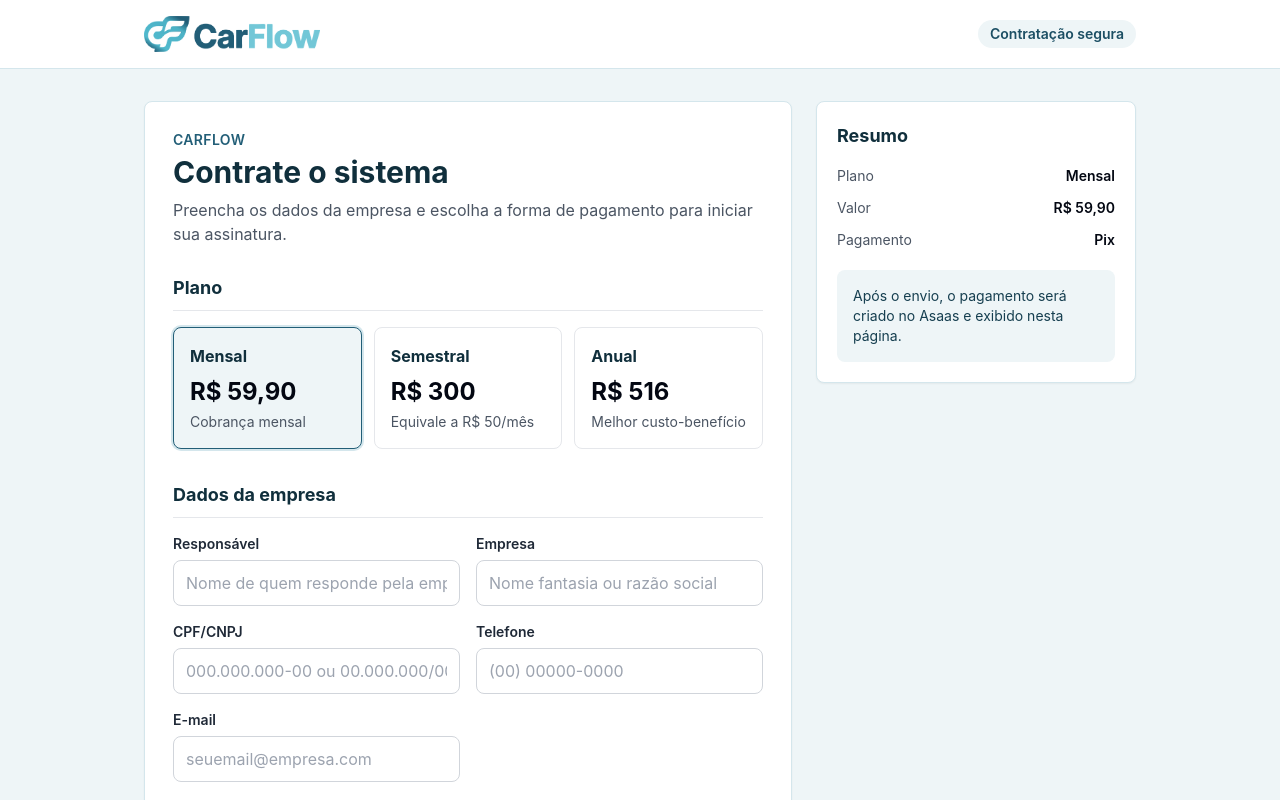
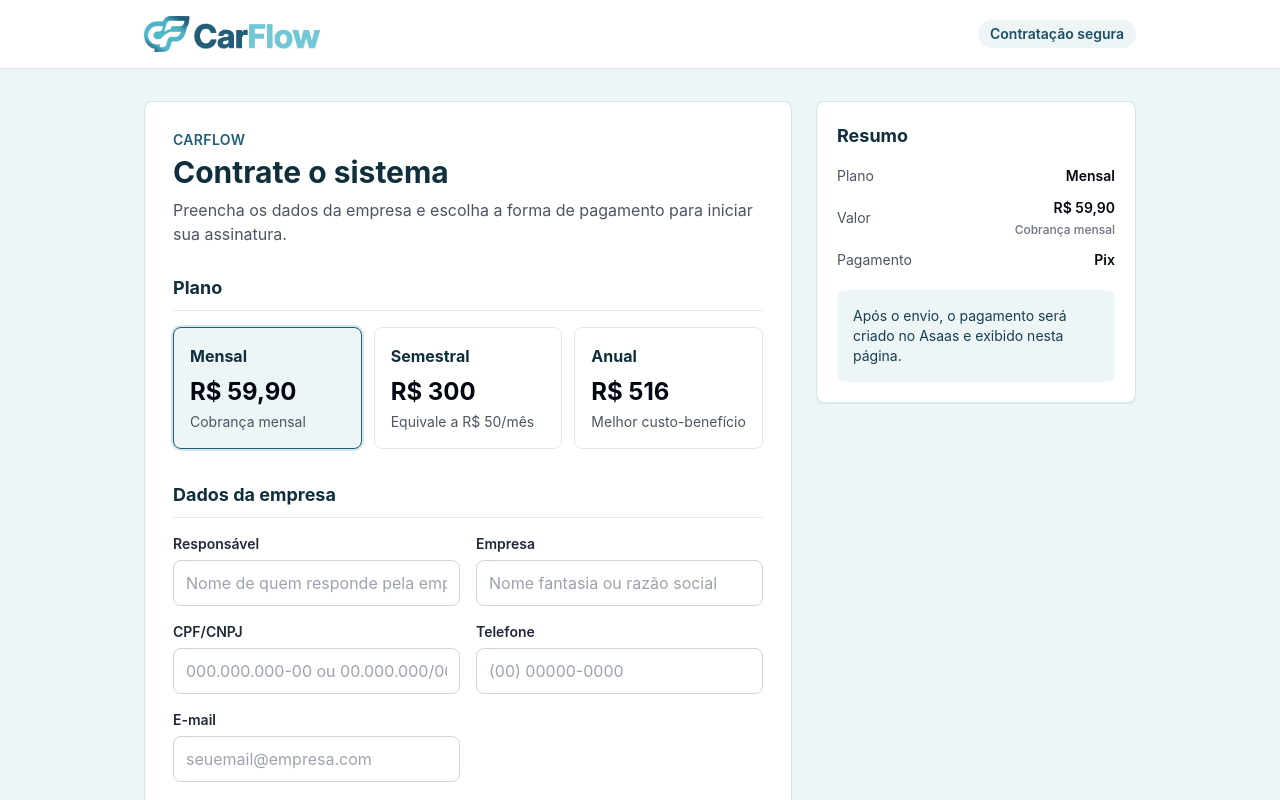
Before and after one commit to esperto-sistemas/carflow_contrate, a React (Vite) app: page / in a window 1280 px wide. Shown: the top 800 px of the page. Built offline with nearby package versions, Linux system fonts and the light colour scheme; the HTML template or start-up script is replaced by a standard one.

Commit message:
Refactor plan selection logic and enhance form initialization; add smooth scrolling for error fields

```diff
--- a/src/App.jsx
+++ b/src/App.jsx
@@ -1,4 +1,4 @@
-import React, { useEffect, useMemo, useState } from "react";
+import React, { useEffect, useMemo, useRef, useState } from "react";
 
 const API_URL = "https://0fbd-2804-330-3054-e900-c810-a1a2-f4f2-d794.ngrok-free.app";
 const HEADERS = {
@@ -17,6 +17,15 @@ const paymentMethods = [
   { value: "BOLETO", label: "Boleto" },
   { value: "CREDIT_CARD", label: "Cartão" },
 ];
+
+const PROMO_PLAN = "MENSAL-PROMOCAO";
+
+function getInitialPlan() {
+  if (typeof window === "undefined") return "MENSAL";
+
+  const planFromQuery = new URLSearchParams(window.location.search).get("plano")?.toUpperCase();
+  return plans.some((plan) => plan.value === planFromQuery) || planFromQuery === PROMO_PLAN ? planFromQuery : "MENSAL";
+}
 
 const onlyNumbers = (value) => value.replace(/\D/g, "");
 
@@ -115,7 +124,7 @@ function Spinner({ className = "" }) {
 }
 
 export default function App() {
-  const [form, setForm] = useState(emptyForm);
+  const [form, setForm] = useState(() => ({ ...emptyForm, plano: getInitialPlan() }));
   const [errors, setErrors] = useState({});
   const [cities, setCities] = useState([]);
   const [cityLoading, setCityLoading] = useState(false);
@@ -125,10 +134,15 @@ export default function App() {
   const [paymentStatus, setPaymentStatus] = useState(null);
   const [copied, setCopied] = useState(false);
   const isCityLocked = cityLoading || cepLoading;
+  const fieldRefs = useRef({});
+  const isPromoPlan = form.plano === PROMO_PLAN;
 
   const selectedPlan = useMemo(
-    () => plans.find((plan) => plan.value === form.plano) || plans[0],
-    [form.plano],
+    () =>
+      isPromoPlan
+        ? { value: PROMO_PLAN, label: "Mensal", price: "R$ 29,90", note: "Primeira parcela. Depois R$ 59,90/mês." }
+        : plans.find((plan) => plan.value === form.plano) || plans[0],
+    [form.plano, isPromoPlan],
   );
 
   function update(field, value) {
@@ -237,6 +251,15 @@ export default function App() {
     }
 
     setErrors(nextErrors);
+    if (Object.keys(nextErrors).length > 0) {
+      const firstInvalidField = Object.keys(nextErrors)[0];
+      requestAnimationFrame(() => {
+        fieldRefs.current[firstInvalidField]?.scrollIntoView({
+          behavior: "smooth",
+          block: "center",
+        });
+      });
+    }
     return Object.keys(nextErrors).length === 0;
   }
 
@@ -388,6 +411,13 @@ export default function App() {
             <>
               <section className="space-y-4">
                 <h2 className="section-title">Plano</h2>
+                {isPromoPlan ? (
+                  <div className="rounded-lg border border-primary-600 bg-primary-50 p-4 ring-2 ring-primary-100">
+                    <span className="block font-bold text-primary-900">Mensal</span>
+                    <span className="mt-2 block text-2xl font-bold text-gray-950">R$ 29,90</span>
+                    <span className="mt-1 block text-sm text-gray-600">Primeira parcela. Depois R$ 59,90/mês.</span>
+                  </div>
+                ) : (
                   <div className="grid gap-3 md:grid-cols-3">
                     {plans.map((plan) => (
                       <button
@@ -406,17 +436,23 @@ export default function App() {
                       </button>
                     ))}
                   </div>
+                )}
               </section>
 
               <section className="mt-8 space-y-4">
                 <h2 className="section-title">Dados da empresa</h2>
                 <div className="grid gap-4 md:grid-cols-2">
+                  <div ref={(node) => { fieldRefs.current.nomeResponsavel = node; }}>
                     <Field label="Responsável" error={errors.nomeResponsavel}>
                     <TextInput autoComplete="name" placeholder="Nome de quem responde pela empresa" value={form.nomeResponsavel} error={errors.nomeResponsavel} onChange={(event) => update("nomeResponsavel", event.target.value)} />
                     </Field>
+                  </div>
+                  <div ref={(node) => { fieldRefs.current.nomeEmpresa = node; }}>
                     <Field label="Empresa" error={errors.nomeEmpresa}>
                     <TextInput autoComplete="organization" placeholder="Nome fantasia ou razão social" value={form.nomeEmpresa} error={errors.nomeEmpresa} onChange={(event) => update("nomeEmpresa", event.target.value)} />
                     </Field>
+                  </div>
+                  <div ref={(node) => { fieldRefs.current.cpfCnpj = node; }}>
                     <Field label="CPF/CNPJ" error={errors.cpfCnpj}>
                     <TextInput
                       autoComplete="off"
@@ -428,6 +464,8 @@ export default function App() {
                       onChange={(event) => update("cpfCnpj", mask(event.target.value, "cpfCnpj"))}
                     />
                     </Field>
+                  </div>
+                  <div ref={(node) => { fieldRefs.current.telefone = node; }}>
                     <Field label="Telefone" error={errors.telefone}>
                     <TextInput
                       autoComplete="tel"
@@ -439,16 +477,19 @@ export default function App() {
                       onChange={(event) => update("telefone", mask(event.target.value, "phone"))}
                     />
                     </Field>
+                  </div>
+                  <div ref={(node) => { fieldRefs.current.email = node; }}>
                     <Field label="E-mail" error={errors.email}>
                     <TextInput autoComplete="email" placeholder="seuemail@empresa.com" value={form.email} error={errors.email} type="email" onChange={(event) => update("email", event.target.value)} />
                     </Field>
+                  </div>
                 </div>
               </section>
 
               <section className="mt-8 space-y-4">
                 <h2 className="section-title">Endereço</h2>
                 <div className="grid gap-4 md:grid-cols-6">
-                  <div className="md:col-span-2">
+                  <div className="md:col-span-2" ref={(node) => { fieldRefs.current.cep = node; }}>
                     <Field label="CEP" error={errors.cep}>
                       <div className="relative">
                         <TextInput
@@ -468,12 +509,12 @@ export default function App() {
                       </div>
                     </Field>
                   </div>
-                  <div className="md:col-span-4">
+                  <div className="md:col-span-4" ref={(node) => { fieldRefs.current.rua = node; }}>
                     <Field label="Rua" error={errors.rua}>
                       <TextInput autoComplete="address-line1" placeholder="Rua, avenida, alameda..." value={form.rua} error={errors.rua} onChange={(event) => update("rua", event.target.value)} />
                     </Field>
                   </div>
-                  <div className="md:col-span-2">
+                  <div className="md:col-span-2" ref={(node) => { fieldRefs.current.numero = node; }}>
                     <Field label="Número" error={errors.numero}>
                       <TextInput autoComplete="off" placeholder="123" value={form.numero} error={errors.numero} onChange={(event) => update("numero", event.target.value)} />
                     </Field>
@@ -483,12 +524,12 @@ export default function App() {
                       <TextInput autoComplete="address-line2" placeholder="Sala, bloco, fundos..." value={form.complemento} onChange={(event) => update("complemento", event.target.value)} />
                     </Field>
                   </div>
-                  <div className="md:col-span-3">
+                  <div className="md:col-span-3" ref={(node) => { fieldRefs.current.bairro = node; }}>
                     <Field label="Bairro" error={errors.bairro}>
                       <TextInput autoComplete="address-level3" placeholder="Centro" value={form.bairro} error={errors.bairro} onChange={(event) => update("bairro", event.target.value)} />
                     </Field>
                   </div>
-                  <div className="relative md:col-span-3">
+                  <div className="relative md:col-span-3" ref={(node) => { fieldRefs.current.cidadeNome = node; }}>
                     <Field label="Cidade" error={errors.cidadeNome}>
                       <div className="relative">
                         <TextInput
@@ -542,7 +583,7 @@ export default function App() {
 
                   {form.formaPagamento === "CREDIT_CARD" ? (
                   <div className="grid gap-4 rounded-lg border border-gray-200 bg-gray-50 p-4 md:grid-cols-6">
-                    <div className="md:col-span-3">
+                    <div className="md:col-span-3" ref={(node) => { fieldRefs.current.numeroCartao = node; }}>
                       <Field label="Número do cartão" error={errors.numeroCartao}>
                         <TextInput
                           autoComplete="cc-number"
@@ -555,22 +596,22 @@ export default function App() {
                         />
                       </Field>
                     </div>
-                    <div className="md:col-span-3">
+                    <div className="md:col-span-3" ref={(node) => { fieldRefs.current.nomeTitular = node; }}>
                       <Field label="Nome do titular" error={errors.nomeTitular}>
                         <TextInput autoComplete="cc-name" placeholder="NOME COMO NO CARTÃO" value={form.nomeTitular} error={errors.nomeTitular} onChange={(event) => update("nomeTitular", event.target.value.toUpperCase())} />
                       </Field>
                     </div>
-                    <div className="md:col-span-2">
+                    <div className="md:col-span-2" ref={(node) => { fieldRefs.current.validade = node; }}>
                       <Field label="Validade" error={errors.validade}>
                         <TextInput autoComplete="cc-exp" value={form.validade} error={errors.validade} placeholder="12/2030" inputMode="numeric" maxLength={7} onChange={(event) => update("validade", mask(event.target.value, "validade"))} />
                       </Field>
                     </div>
-                    <div className="md:col-span-2">
+                    <div className="md:col-span-2" ref={(node) => { fieldRefs.current.cvv = node; }}>
                       <Field label="CVV" error={errors.cvv}>
                         <TextInput autoComplete="cc-csc" placeholder="123" value={form.cvv} error={errors.cvv} inputMode="numeric" maxLength={4} onChange={(event) => update("cvv", mask(event.target.value, "cvv"))} />
                       </Field>
                     </div>
-                    <div className="md:col-span-2">
+                    <div className="md:col-span-2" ref={(node) => { fieldRefs.current.cpfTitular = node; }}>
                       <Field label="CPF do titular" error={errors.cpfTitular}>
                         <TextInput autoComplete="off" placeholder="000.000.000-00" value={form.cpfTitular} error={errors.cpfTitular} inputMode="numeric" maxLength={14} onChange={(event) => update("cpfTitular", mask(event.target.value, "cpf"))} />
                       </Field>
@@ -602,7 +643,10 @@ export default function App() {
             </div>
             <div className="flex items-center justify-between gap-4">
               <dt className="text-gray-600">Valor</dt>
-              <dd className="font-semibold text-gray-950">{selectedPlan.price}</dd>
+              <dd className="text-right font-semibold text-gray-950">
+                <span className="block">{selectedPlan.price}</span>
+                {selectedPlan.note ? <span className="mt-1 block text-xs font-medium text-gray-500">{selectedPlan.note}</span> : null}
+              </dd>
             </div>
             <div className="flex items-center justify-between gap-4">
               <dt className="text-gray-600">Pagamento</dt>
```
Lines whose indentation alone changed are shown as unchanged.
